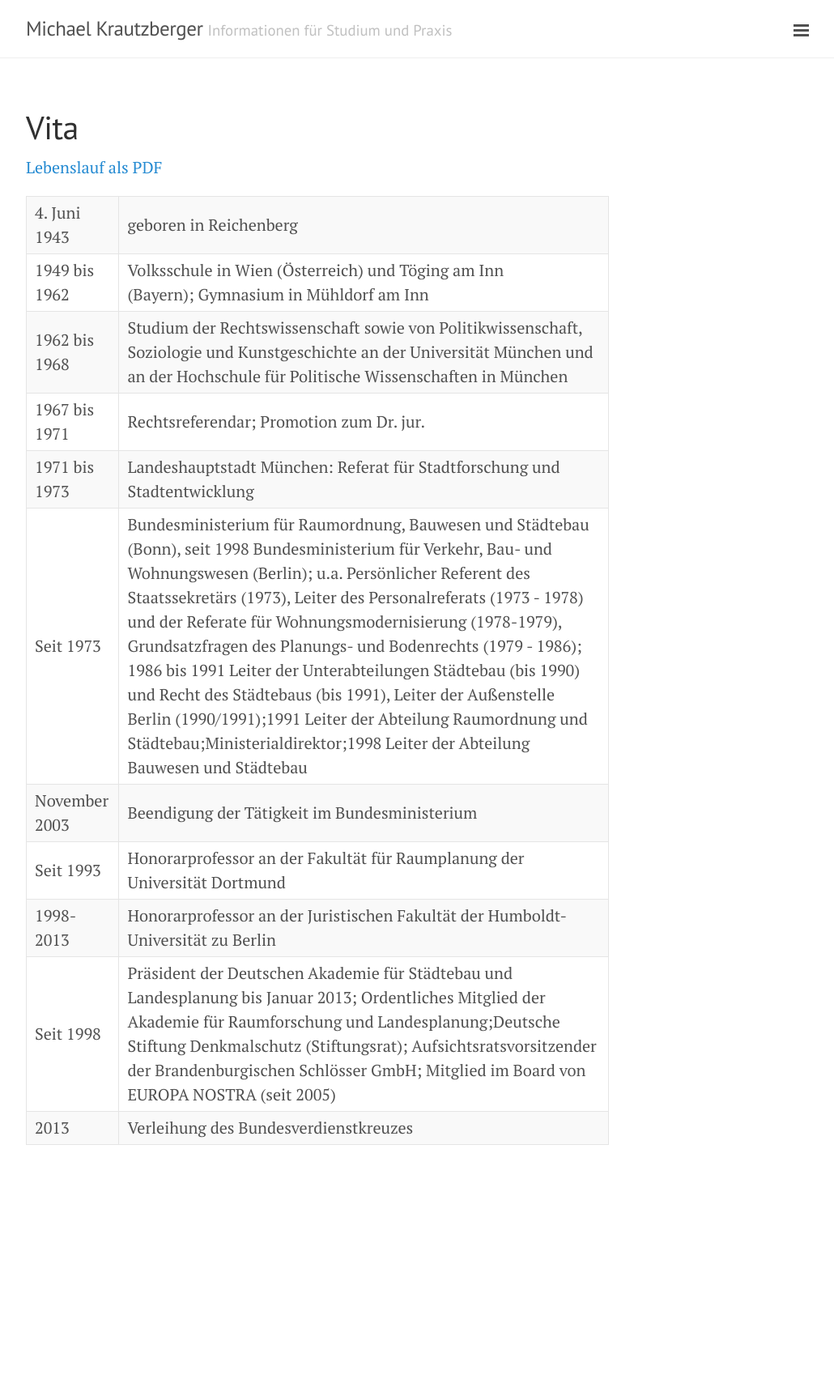
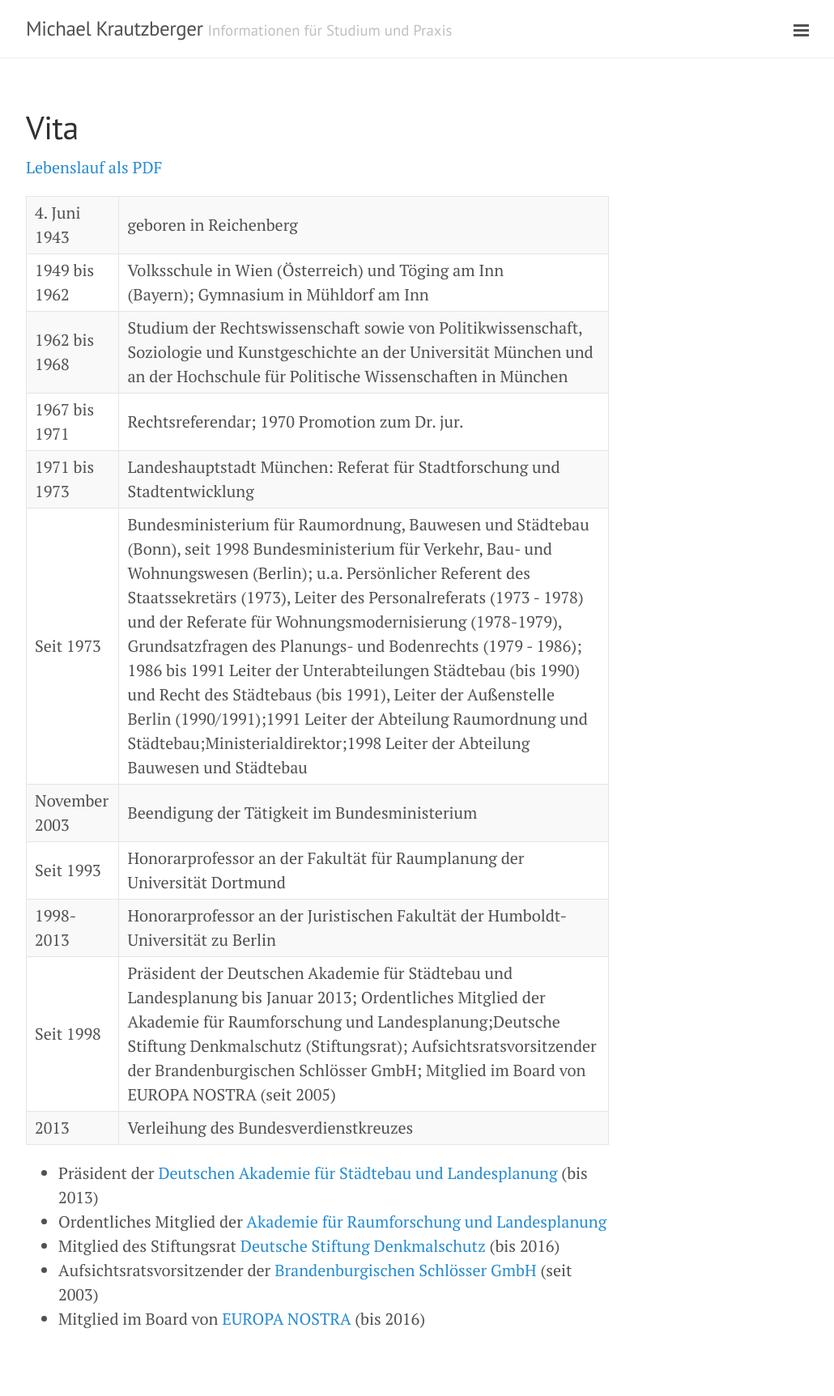
Before and after one commit to pkra/krautzberger.info, a Jekyll site: the page built from vita.md, in a window 1280 px wide. Shown: the whole page at 81% size, without its empty margins (248-1278 px from the left). Built offline with Jekyll 4.4.1, drawn with Linux system fonts in a browser that asks for light colours; before the commit the page ends 1494 px from its top, so only the background shows below that; some of the changed lines change nothing that is shown.

Commit message:
[vita] udpate

```diff
--- a/vita.md
+++ b/vita.md
@@ -2,22 +2,10 @@
 layout: page
 title: Vita
 date: 2012-03-08 00:33:24.000000000 +01:00
-categories: []
-tags: []
 status: publish
 type: page
 published: true
-meta:
-  _edit_last: '3'
-  _wp_page_template: default
-author:
-  login: krautzberger
-  email: p.krautzberger@gmail.com
-  display_name: Peter Krautzberger
-  first_name: Peter
-  last_name: Krautzberger
-excerpt: !ruby/object:Hpricot::Doc
-  options: {}
+author: 'Michael Krautzberger'
 ---
 
 [Lebenslauf als PDF](/assets//2012/03/vita_krautzberger.pdf)
@@ -26,7 +14,7 @@ excerpt: !ruby/object:Hpricot::Doc
 |4. Juni 1943 |geboren in Reichenberg|
 |1949 bis 1962|Volksschule in Wien (Österreich) und Töging am Inn (Bayern); Gymnasium in Mühldorf am Inn|
 |1962 bis 1968|Studium der Rechtswissenschaft sowie von Politikwissenschaft, Soziologie und Kunstgeschichte an der Universität München und an der Hochschule für Politische Wissenschaften in München|
-|1967 bis 1971|Rechtsreferendar; Promotion zum Dr. jur.|
+|1967 bis 1971|Rechtsreferendar; 1970 Promotion zum Dr. jur.|
 |1971 bis 1973|Landeshauptstadt München: Referat für Stadtforschung und Stadtentwicklung|
 |Seit 1973    |Bundesministerium für Raumordnung, Bauwesen und Städtebau (Bonn), seit 1998 Bundesministerium für Verkehr, Bau- und Wohnungswesen (Berlin); u.a. Persönlicher Referent des Staatssekretärs (1973), Leiter des Personalreferats (1973 - 1978) und der Referate für Wohnungsmodernisierung (1978-1979), Grundsatzfragen des Planungs- und Bodenrechts (1979 - 1986); 1986 bis 1991 Leiter der Unterabteilungen Städtebau (bis 1990) und Recht des Städtebaus (bis 1991), Leiter der Außenstelle Berlin (1990/1991);1991 Leiter der Abteilung Raumordnung und Städtebau;Ministerialdirektor;1998 Leiter der Abteilung Bauwesen und Städtebau|
 |November 2003|Beendigung der Tätigkeit im Bundesministerium|
@@ -34,3 +22,9 @@ excerpt: !ruby/object:Hpricot::Doc
 |1998-2013    |Honorarprofessor an der Juristischen Fakultät der Humboldt-Universität zu Berlin
 |Seit 1998    |Präsident der Deutschen Akademie für Städtebau und Landesplanung bis Januar 2013; Ordentliches Mitglied der Akademie für Raumforschung und Landesplanung;Deutsche Stiftung Denkmalschutz (Stiftungsrat); Aufsichtsratsvorsitzender der Brandenburgischen Schlösser GmbH; Mitglied im Board von EUROPA NOSTRA (seit 2005)|
 |2013          |Verleihung des Bundesverdienstkreuzes|
+
+- Präsident der [Deutschen Akademie für Städtebau und Landesplanung](http://www.dasl.de/) (bis 2013)
+- Ordentliches Mitglied der [Akademie für Raumforschung und Landesplanung](http://www.arl-net.de/)
+- Mitglied des Stiftungsrat [Deutsche Stiftung Denkmalschutz](http://www.denkmalschutz.de/) (bis 2016)
+- Aufsichtsratsvorsitzender der [Brandenburgischen Schlösser GmbH](http://www.schloesser-gmbh.de/) (seit 2003)
+- Mitglied im Board von [EUROPA NOSTRA](http://www.europanostra.org/) (bis 2016)
```
